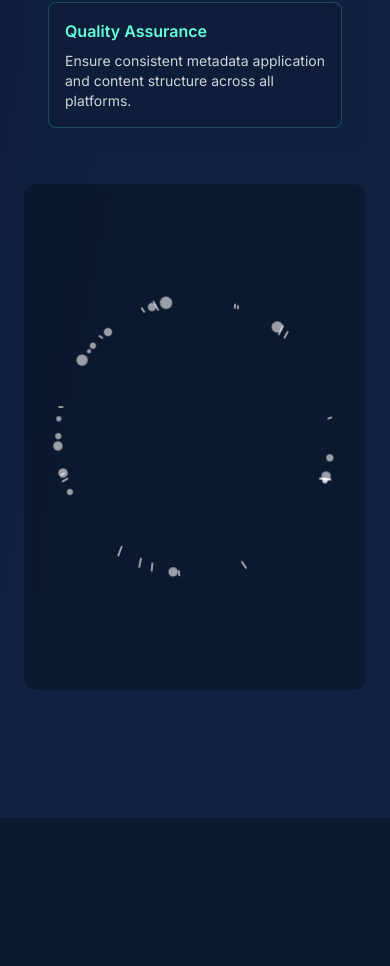
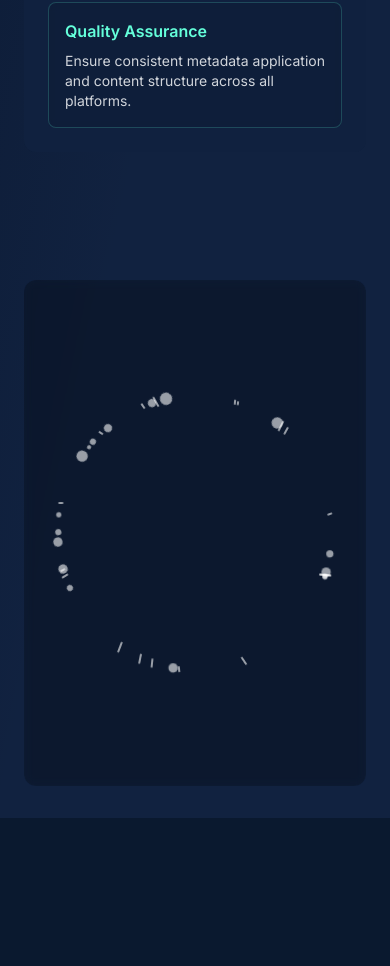
Before and after one commit to isthatamullet/tylergohr-homepage, a React (Vite) app in the folder project/: page / in a window 390 px wide. Shown: the part 1976-2942 px from the top of the page. Built offline with nearby package versions, Linux system fonts and the light colour scheme.

Commit message:
swirling center fix

```diff
--- a/project/src/components/ContentTransformation.tsx
+++ b/project/src/components/ContentTransformation.tsx
@@ -1,25 +1,31 @@
 import React, { useRef, useEffect, useState } from 'react';
-// Link import removed as unused
+// No Link import needed
 import DataStream from './DataStream';
 
-// Helper function to check if mobile remains removed as state was removed
+// Helper function to check if mobile (adjust breakpoint if needed)
+const isMobileScreen = () => typeof window !== 'undefined' && window.innerWidth < 768;
 
 const ContentTransformation: React.FC = () => {
   const sectionRef = useRef<HTMLElement>(null);
-  // REMOVED contentRef, contentHeight
+  // Removed contentRef, contentHeight
   const [isVisible, setIsVisible] = useState(false);
   const [scrollProgress, setScrollProgress] = useState(0);
-  // REMOVED isMobile state
+  const [isMobile, setIsMobile] = useState(isMobileScreen());
 
-  // REMOVED useEffect for screen resize
+  // Effect to handle screen resize
+  useEffect(() => {
+    const handleResize = () => { setIsMobile(isMobileScreen()); };
+    window.addEventListener('resize', handleResize);
+    handleResize(); // Initial check
+    return () => window.removeEventListener('resize', handleResize);
+  }, []);
 
-  // Effect for Intersection Observer (visibility) & Scroll Progress ONLY
+  // Effect for Intersection Observer (visibility) & Scroll Progress
   useEffect(() => {
     const intersectionObserver = new IntersectionObserver(
       ([entry]) => setIsVisible(entry.isIntersecting),
-      { threshold: 0.1 } // Observe visibility
+      { threshold: 0.1 }
     );
-
     const handleScroll = () => {
         if (!sectionRef.current) return;
         const rect = sectionRef.current.getBoundingClientRect();
@@ -27,29 +33,24 @@ const ContentTransformation: React.FC = () => {
         const progress = Math.max(0, Math.min(1, (viewportHeight - rect.top) / (viewportHeight + rect.height)));
         setScrollProgress(progress);
     };
-
     const currentSectionRef = sectionRef.current;
-
     if (currentSectionRef) {
       intersectionObserver.observe(currentSectionRef);
       window.addEventListener('scroll', handleScroll, { passive: true });
     }
-
-    // Cleanup function
     return () => {
       if (currentSectionRef) {
         intersectionObserver.unobserve(currentSectionRef);
       }
       window.removeEventListener('scroll', handleScroll);
     };
-  // Run only once on mount
-  }, []); // Dependency array is empty
+  }, []);
 
   return (
     <section
       ref={sectionRef}
       id="transformation"
-      className="py-32 bg-navy-light relative overflow-hidden content-visibility-auto mb-16" // Removed content-visibility-auto just in case
+      className="py-32 bg-navy-light relative overflow-hidden mb-16" // Removed content-visibility-auto
     >
       {/* Background Gradient */}
       <div className="absolute inset-0 bg-gradient-to-br from-navy-dark/50 via-transparent to-navy-light/80 z-0"></div>
@@ -60,14 +61,11 @@ const ContentTransformation: React.FC = () => {
             <span className="text-white">Content </span>
             <span className="text-teal">Transformation</span>
           </h2>
-          {/* --- RESTORED Paragraph Text --- */}
           <p className="text-gray-300 max-w-2xl mx-auto relative z-20">
             Watch as chaotic digital assets transform into organized, structured content ready for multi-platform delivery.
           </p>
-          {/* ----------------------------- */}
         </div>
 
-        {/* Original gap-8 */}
         <div className="flex flex-col md:flex-row items-start justify-between gap-8">
 
           {/* Data Stream Component Container */}
@@ -82,25 +80,24 @@ const ContentTransformation: React.FC = () => {
                       md:self-start
                     `}
             style={{
-              // Removed height property from style
-              position: 'sticky', // Keep sticky always for simplicity now
+              position: isMobile ? 'relative' : 'sticky',
               top: '6rem',
               opacity: isVisible ? 1 : 0,
               transform: isVisible ? 'translateY(0)' : 'translateY(10px)',
             }}
           >
-            <div className="relative h-full bg-black/10 backdrop-blur-sm rounded-xl overflow-hidden">
+            {/* --- UPDATED Inner Div: Added flex centering --- */}
+            <div className="relative h-full bg-black/10 backdrop-blur-sm rounded-xl overflow-hidden flex items-center justify-center">
+            {/* --------------------------------------------- */}
               <DataStream isVisible={isVisible} scrollProgress={scrollProgress} />
             </div>
           </div>
 
           {/* Content Section */}
           <div
-            // Removed ref
             className="w-full md:w-[55%] lg:w-1/2 md:ml-8 order-1 md:order-2 relative z-20"
           >
             <div className="bg-navy-light/95 backdrop-blur-md p-6 rounded-xl lg:bg-transparent lg:p-0">
-               {/* --- RESTORED Content --- */}
                <h3 className="text-2xl font-bold mb-4 text-white">Digital Order in Motion</h3>
                <p className="text-gray-300 mb-6">
                  Our content transformation process brings structure and organization to your digital assets. We implement:
@@ -132,7 +129,6 @@ const ContentTransformation: React.FC = () => {
                    <p className="text-gray-300 text-sm">Ensure consistent metadata application and content structure across all platforms.</p>
                  </div>
                </div>
-               {/* ----------------------- */}
             </div>
           </div>
         </div>
```
